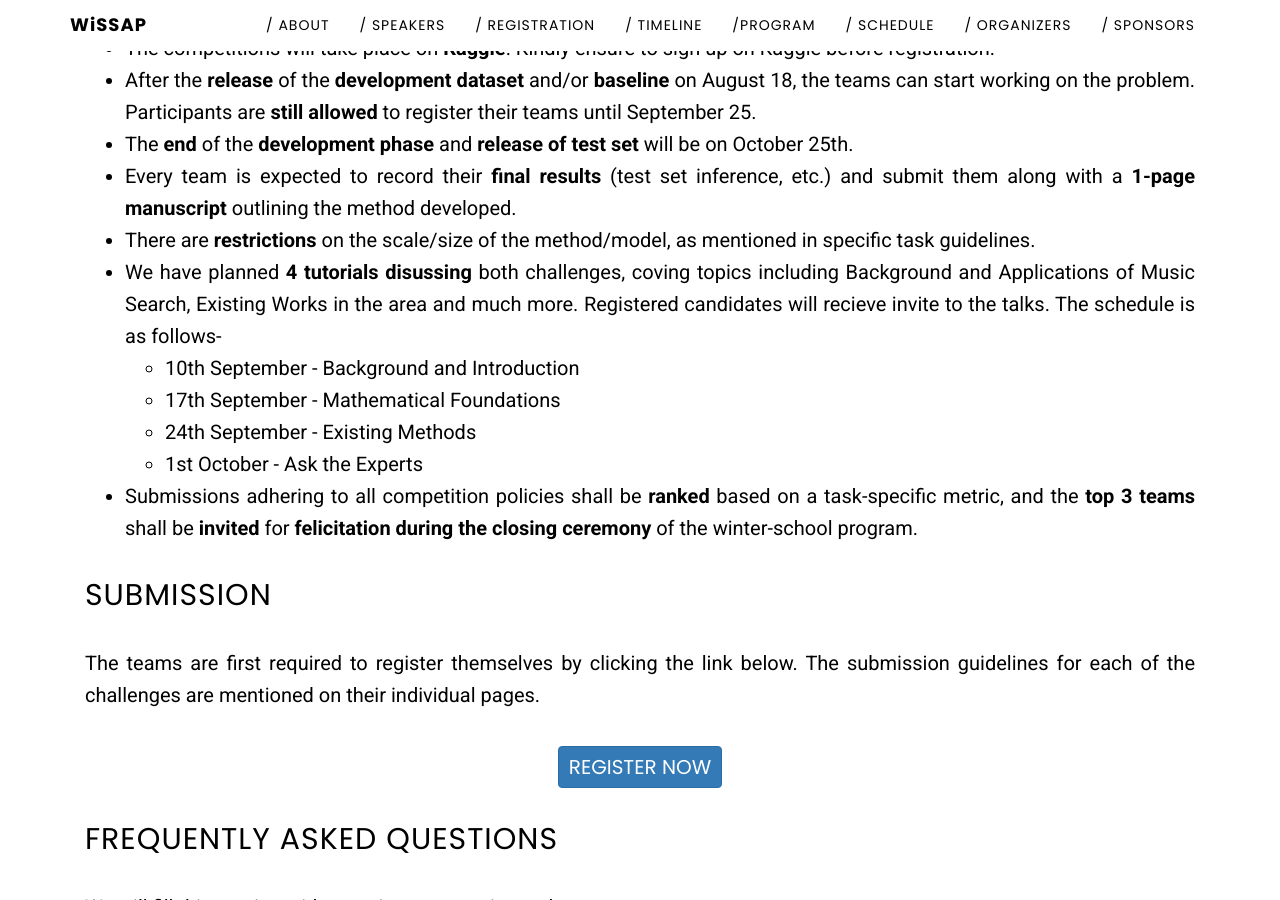
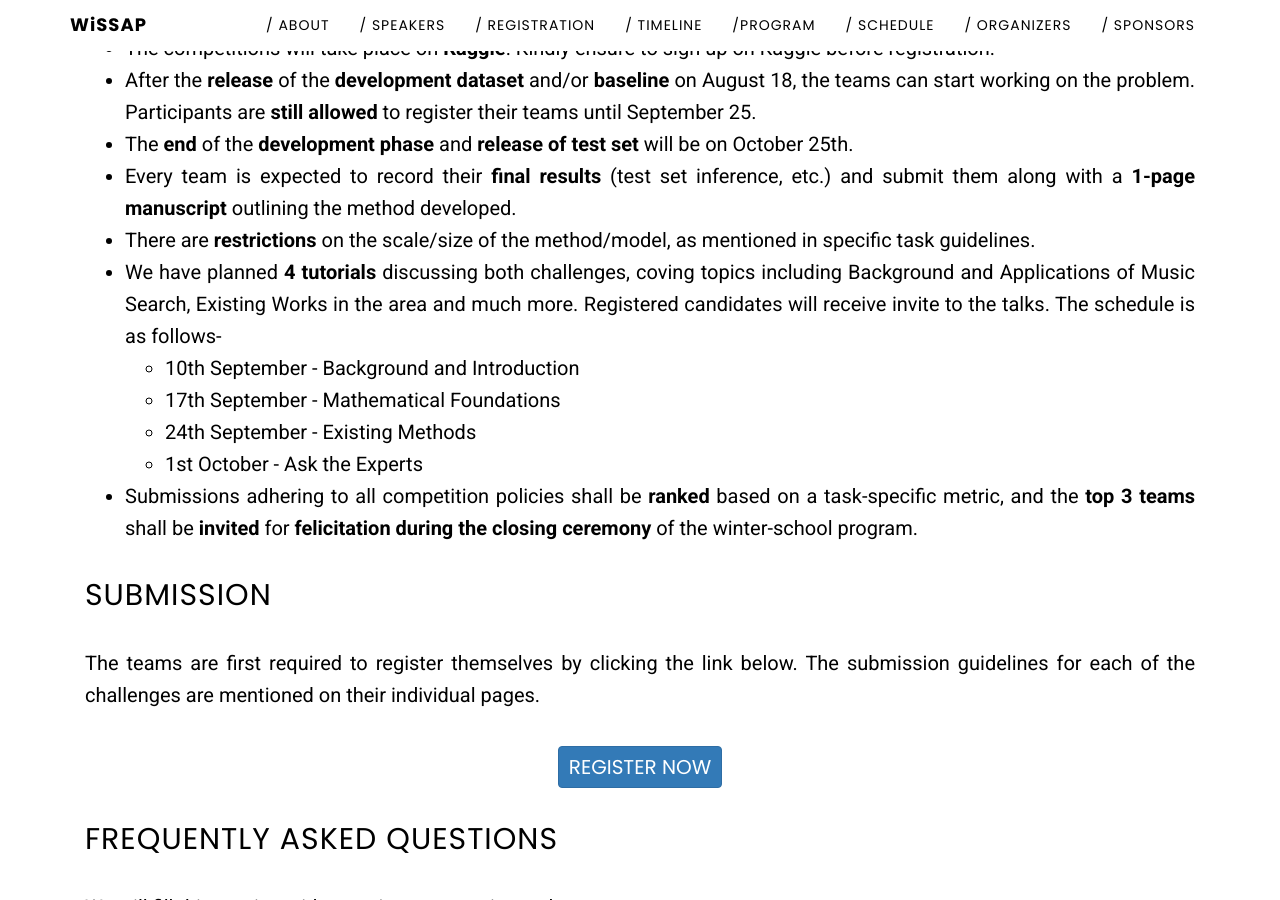
Before and after one commit to madhavlab/wissap23.madhavlab.com, a Jekyll site: the page built from wissap-cup/wissap-cup.md, in a window 1280 px wide and 900 px high, scrolled down 1389 px. Built offline with Jekyll 4.4.1, drawn with Linux system fonts in a browser that asks for light colours.

Commit message:
wissap_talks_update

```diff
--- a/wissap-cup/wissap-cup.md
+++ b/wissap-cup/wissap-cup.md
@@ -62,7 +62,7 @@ The algorithms are evaluated using measures such as hit rate.
 - The **end** of the **development phase** and **release of test set** will be on October 25th.
 - Every team is expected to record their **final results** (test set inference, etc.) and submit them along with a **1-page manuscript** outlining the method developed.
 - There are **restrictions** on the scale/size of the method/model, as mentioned in specific task guidelines.
-- We have planned **4 tutorials disussing** both challenges, coving topics including Background and Applications of Music Search, Existing Works in the area and much more. Registered candidates will recieve invite to the talks. The schedule is as follows-
+- We have planned **4 tutorials** discussing both challenges, coving topics including Background and Applications of Music Search, Existing Works in the area and much more. Registered candidates will receive invite to the talks. The schedule is as follows-
     - 10th September - Background and Introduction
     - 17th September - Mathematical Foundations
     - 24th September - Existing Methods
```
Also changed, not shown: 2 other files.
